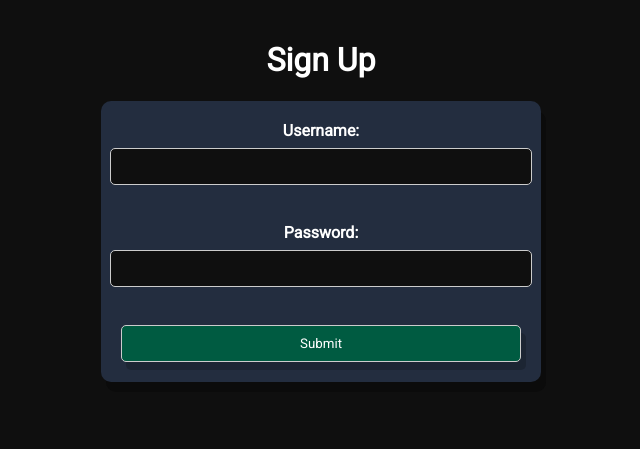
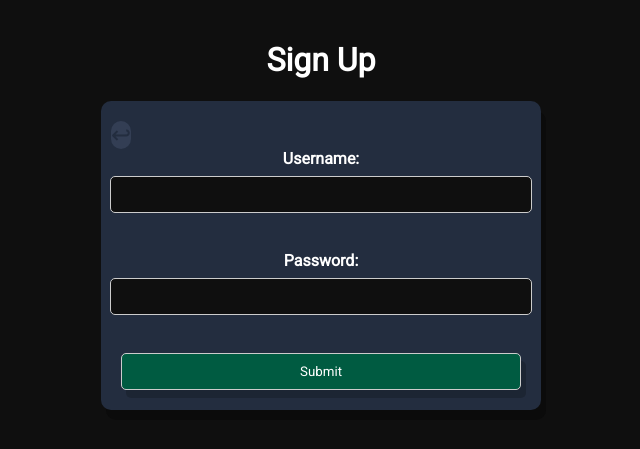
Before and after one commit to allen7hearz/chatapp, a Flask app: page /signup in a window 1280 px wide. Shown: the top 449 px of the page, without its empty margins (319-959 px from the left). Run offline with Flask 3, Linux system fonts and the light colour scheme.

Commit message:
back button

```diff
--- a/static/index.css
+++ b/static/index.css
@@ -8,7 +8,7 @@
     display: inline-block;
     margin-left: 32px;
     margin-right: 32px;
-    border-width: 11px;
+    border-width: 1px;
     margin-top: 5px;
     padding-left: 18px;
     padding-right: 18px;
--- a/static/signup.css
+++ b/static/signup.css
@@ -57,3 +57,19 @@ input[type="submit"]:hover {
     box-shadow: 0px 0px;
 
 }
+
+.back-arrow {
+    position:sticky;
+    top: 106px;
+    left: 264px;
+    font-size: 24px;
+    text-decoration: none;
+    background-color: rgb(51, 62, 84);
+    color: rgb(35,45,63);
+    border-radius: 10px;
+    margin-right: 400px ;
+}
+
+.back-arrow::before {
+    content: '\21A9';
+}
```
Also changed, not shown: static/login.css (+16 -0 lines).
